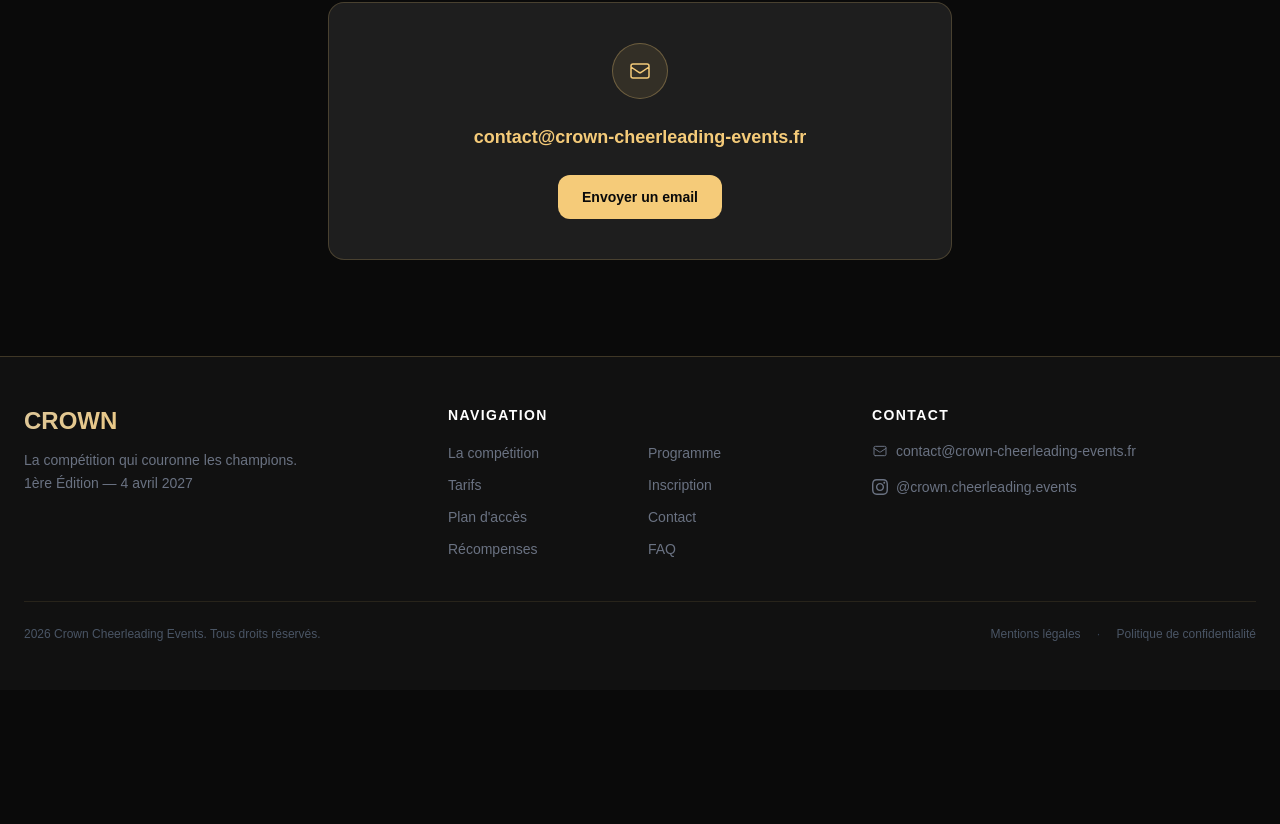
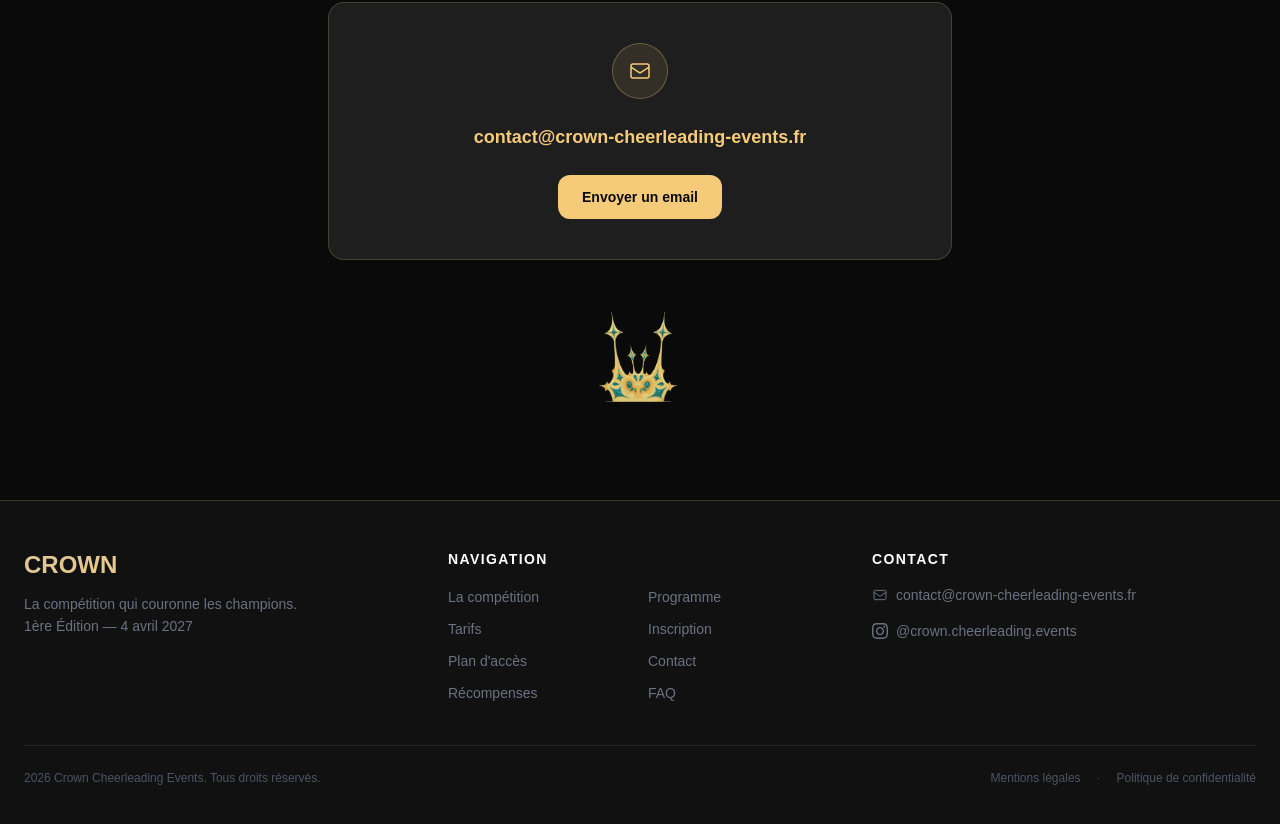
Before and after one commit to BouysselCamille/crown-cheerleading-event, a React (Vite) app: page / in a window 1280 px wide. Shown: the part 7661-8485 px from the top of the page. Before the commit the page ends 8351 px from the top, so only its background shows below. Built offline with nearby package versions, Linux system fonts and the light colour scheme.

Commit message:
feat: add crown

```diff
--- a/src/components/sections/Contact.jsx
+++ b/src/components/sections/Contact.jsx
@@ -49,6 +49,19 @@ export function Contact() {
             </a>
           </p>
         </motion.div>
+
+        <motion.div
+          initial={{ opacity: 0, y: 20 }}
+          whileInView={{ opacity: 1, y: 0 }}
+          viewport={{ once: true }}
+          className="flex justify-center mt-12"
+        >
+          <img
+            src="/CROWN-Cheer_COURONNE.PNG"
+            alt="Crown Cheer"
+            className="w-32 h-auto opacity-90"
+          />
+        </motion.div>
       </div>
     </section>
   );
```
Also changed, not shown: public/CROWN-Cheer_COURONNE.PNG (added).
